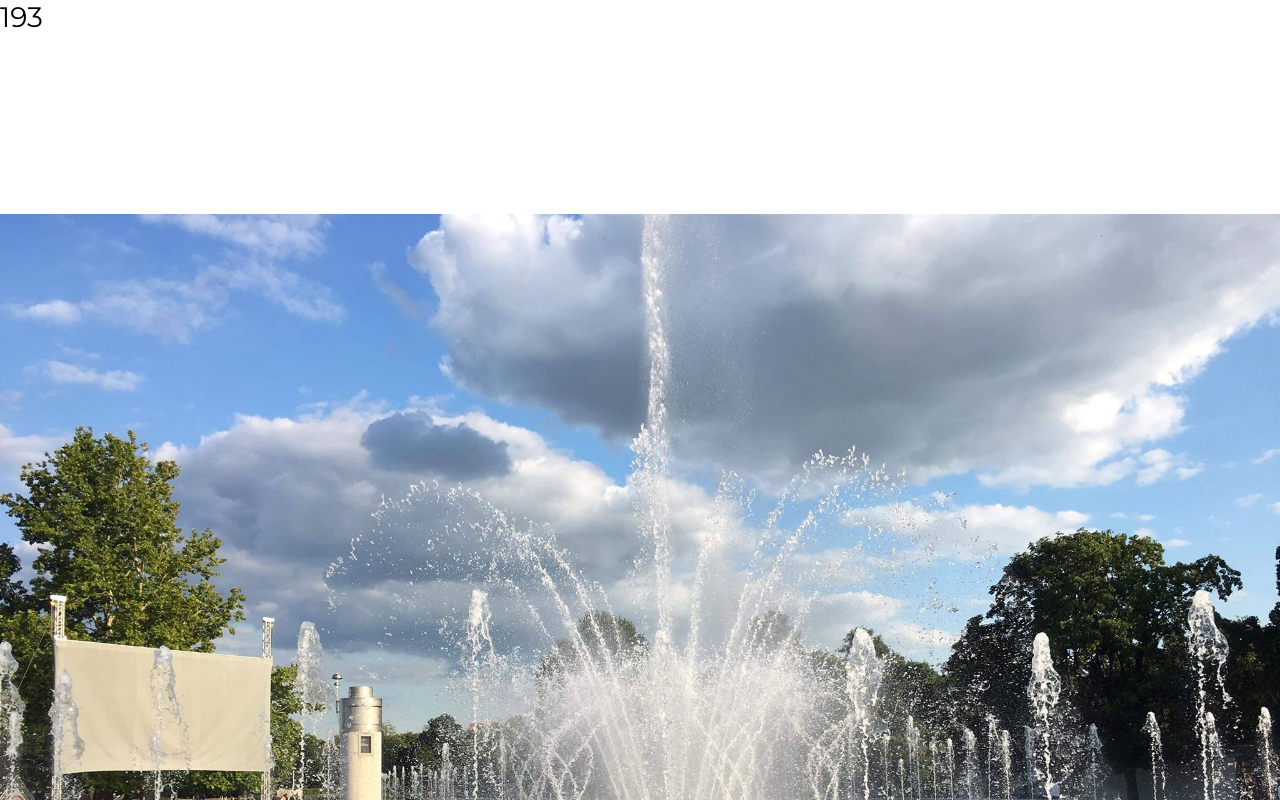
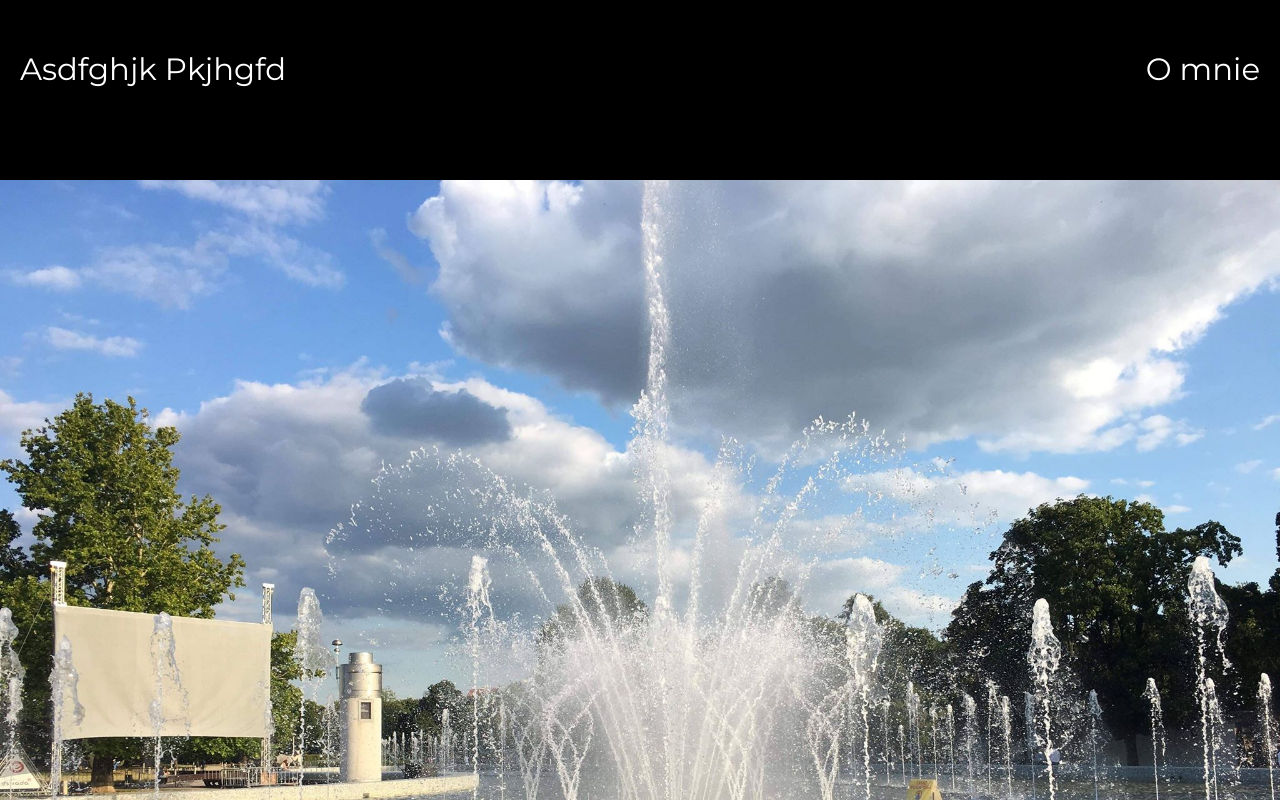
Before and after one commit to Adaxelx/photo-gallery-page, a React (Create React App) app: page / in a window 1280 px wide. Shown: the top 800 px of the page. Built offline with nearby package versions, Linux system fonts and the light colour scheme.

Commit message:
add logic to animations

```diff
--- a/src/App.js
+++ b/src/App.js
@@ -4,8 +4,6 @@ import GlobalStyle from './theme/GlobalStyle';
 import { theme } from './theme/mainTheme';
 import { BrowserRouter as Router, Switch, Route } from 'react-router-dom';
 
-import Nav from './components/Nav';
-import Loading from './components/Loading';
 import Home from './templates/Home';
 import Gallery from './components/Gallery';
 
@@ -26,33 +24,45 @@ class App extends React.Component {
     },
   ];
 
+  interval;
+
   state = {
     loaded: false,
   };
 
+  changeLoad = () => {
+    this.setState({ loaded: true });
+  };
+
   componentDidMount() {
-    setTimeout(() => this.setState({ loaded: true }), 3000);
+    const { loaded } = this.state;
+    this.interval = setTimeout(this.changeLoad, 3000);
+  }
+
+  componentWillUpdate() {
+    const { loaded } = this.state;
+    if (loaded) {
+      clearTimeout(this.interval);
+    }
   }
 
   render() {
     const { loaded } = this.state;
-    const { data } = this;
+    const { data, changeLoad } = this;
     const routes = data.map(art => (
       <Route
         key={art.path}
         path={art.path}
         exact
-        render={() => <Gallery title={art.title} images={art.images} nextArt={art.nextArt} />}
+        render={() => <Gallery title={art.title} changeLoad={changeLoad} images={art.images} nextArt={art.nextArt} />}
       />
     ));
     return (
       <ThemeProvider theme={theme}>
         <Router>
           <GlobalStyle />
-          <Nav loaded={loaded} />
-          <Loading />
           <Switch>
-            <Route path="/" exact render={() => <Home loaded={loaded} />} />
+            <Route path="/" exact render={() => <Home loaded={loaded} changeLoad={changeLoad} />} />
             {routes}
           </Switch>
         </Router>
--- /dev/null
+++ b/src/components/Gallery.js
@@ -0,0 +1,23 @@
+import React from 'react';
+import styled from 'styled-components';
+
+import Nav from './Nav';
+
+const StyledGallery = styled.section`
+    background-color: ${({ theme }) => theme.bgArt}
+    height: 100vh;
+    width: 100%;
+    position: absolute;
+    top: 0;
+`;
+
+const Gallery = ({ changeLoad }) => {
+  return (
+    <>
+      <Nav changeLoad={changeLoad} color="black" />
+      <StyledGallery></StyledGallery>
+    </>
+  );
+};
+
+export default Gallery;
--- a/src/components/Nav.js
+++ b/src/components/Nav.js
@@ -14,13 +14,13 @@ const StyledNav = styled.nav`
 `;
 
 const StyledLink = styled(Link)`
-  color: white;
+  color: ${({ color }) => color};
   text-decoration: none;
   ${({ margin }) => margin}
   font-size: ${({ theme }) => theme.fontSize.m};
 `;
 
-const Nav = ({ loaded }) => {
+const Nav = ({ loaded, home, color, changeLoad }) => {
   const logo = React.createRef();
   const animate = () => {
     const tl = new TimelineMax();
@@ -34,15 +34,19 @@ const Nav = ({ loaded }) => {
 
   return (
     <>
-      <StyledNav ref={logo}>
-        <StyledLink margin="margin-left: 20px;" to="/">
+      <StyledNav home={home} ref={logo}>
+        <StyledLink onClick={changeLoad} color={color} margin="margin-left: 20px;" to="/">
           Asdfghjk Pkjhgfd
         </StyledLink>
-        <StyledLink margin="margin-right: 20px;" to="/about">
+        <StyledLink onClick={changeLoad} color={color} margin="margin-right: 20px;" to="/about">
           O mnie
         </StyledLink>
       </StyledNav>
-      {loaded ? setTimeout(() => animate(), 100) : setTimeout(() => animate(), 3000)}
+      {home
+        ? loaded
+          ? setTimeout(() => animate(), 100)
+          : setTimeout(() => animate(), 3000)
+        : setTimeout(() => animate(), 100)}
     </>
   );
 };
--- a/src/templates/Home.js
+++ b/src/templates/Home.js
@@ -1,7 +1,10 @@
 import React from 'react';
 import styled from 'styled-components';
 import { TimelineMax } from 'gsap/TweenMax';
+
+import Nav from '../components/Nav';
 import Articles from './Articles';
+import Loading from '../components/Loading';
 
 const StyledHome = styled.main`
   height: 100vh;
@@ -11,11 +14,15 @@ const StyledHome = styled.main`
   top: 0;
 `;
 
-const Home = ({ loaded }) => {
+const Home = ({ loaded, changeLoad }) => {
   return (
-    <StyledHome>
-      <Articles loaded={loaded} />
-    </StyledHome>
+    <>
+      {loaded ? '' : <Loading />}
+      <Nav loaded={loaded} changeLoad={changeLoad} home color="white" />
+      <StyledHome>
+        <Articles loaded={loaded} />
+      </StyledHome>
+    </>
   );
 };
 
--- a/src/theme/mainTheme.js
+++ b/src/theme/mainTheme.js
@@ -2,7 +2,8 @@ export const theme = {
   widthCon: '90%',
   marginContent: '15px',
   marginBox: '30px',
-  backgroundColor: '#292929',
+  bgColor: 'black',
+  bgArt: '#fff7e3',
   fontColor: 'white',
   flexCon: 'display: flex; flex-direction: column; align-items: center;',
   padding: '15px 0',
```
